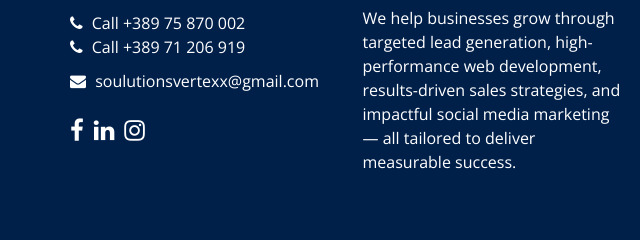
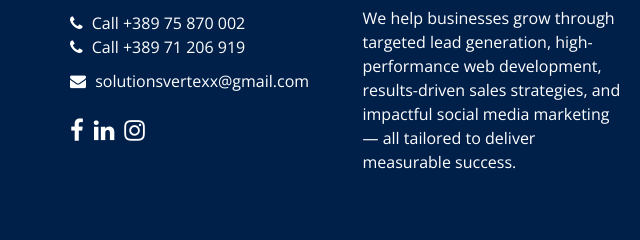
Before and after one commit to dimestojanov/vertex, a plain HTML site: page index.html in a window 1280 px wide. Shown: the part 5051-5291 px from the top of the page, 0-640 px from the left. Drawn offline with nearby package versions, Linux system fonts and the light colour scheme; some packages are replaced by stand-ins of ours.

Commit message:
initial commit 1

```diff
--- a/index.html
+++ b/index.html
@@ -547,7 +547,7 @@
               <a href="">
                 <i class="fa fa-envelope" aria-hidden="true"></i>
                 <span>
-                  soulutionsvertexx@gmail.com
+                  solutionsvertexx@gmail.com
                 </span>
               </a>
             </div>
```
Also changed, not shown: about.html (+1 -1 lines), service.html (+1 -1 lines), team.html (+1 -1 lines), why.html (+1 -1 lines).
